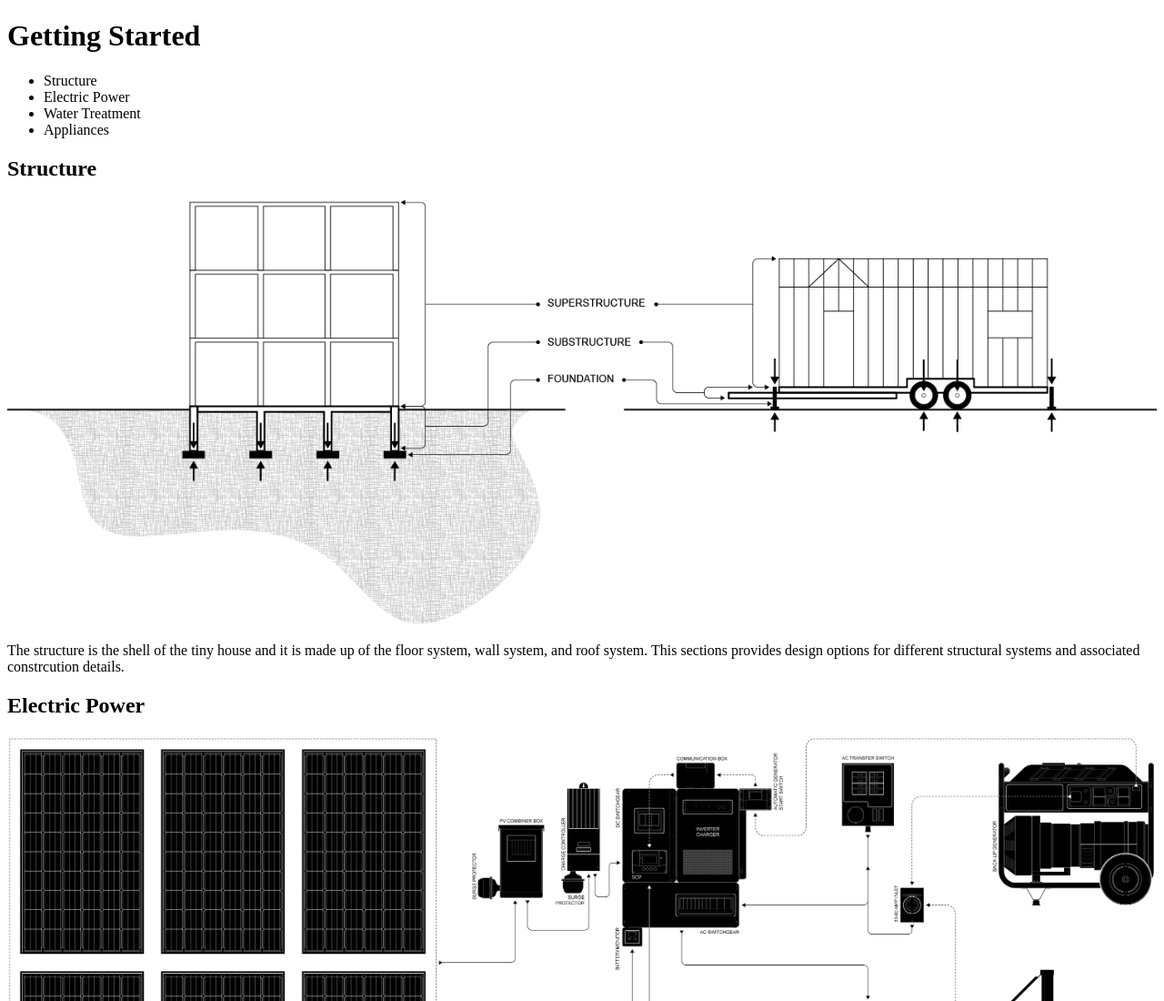
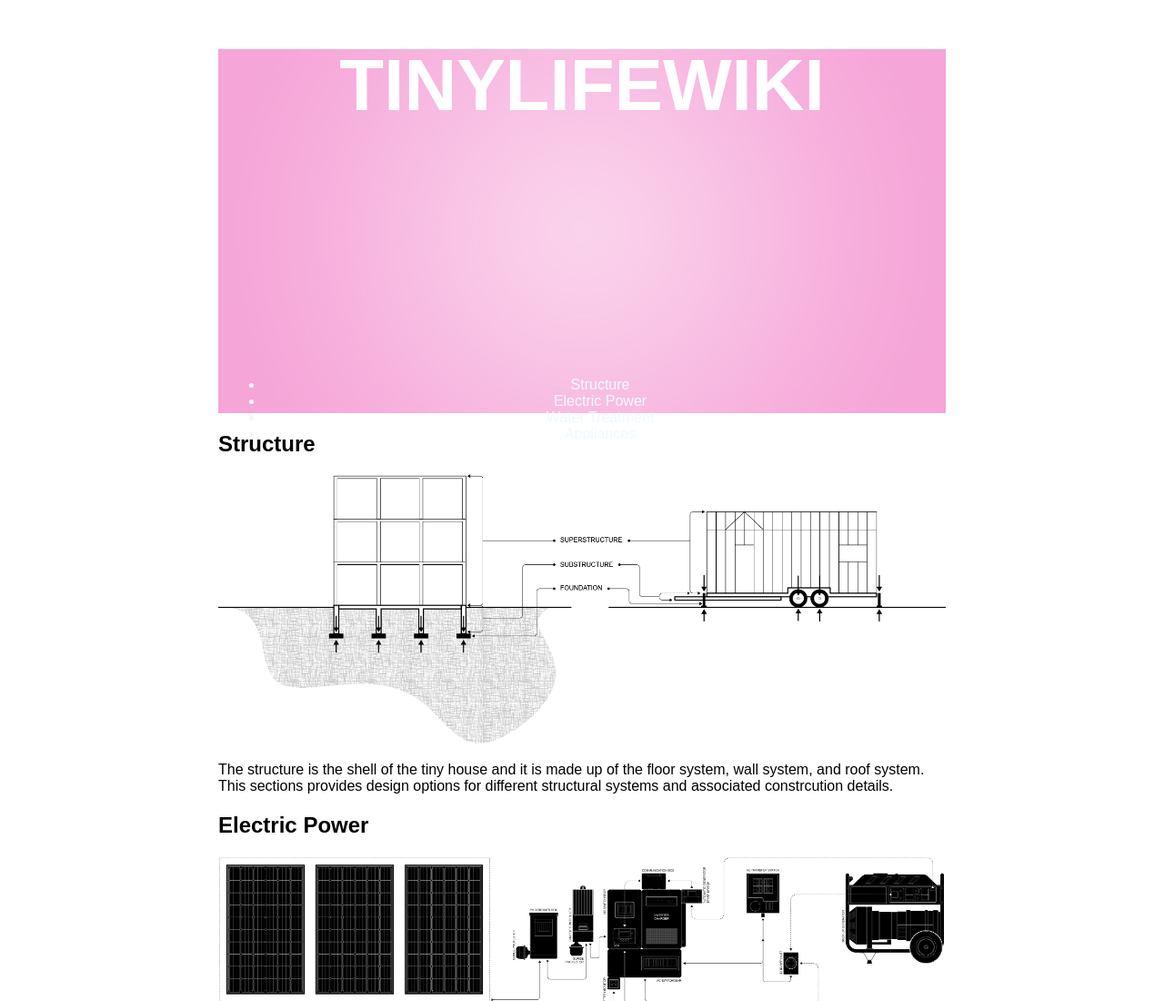
Before and after one commit to kalasady/html-me-something, a plain HTML site: page index.html in a window 1280 px wide. Shown: the top 1100 px of the page at 91% size. Drawn offline with Linux system fonts and the light colour scheme; a script that the page names is missing; files whose address does not match are found by name.

Commit message:
Updated index.html

```diff
--- a/index.html
+++ b/index.html
@@ -5,13 +5,13 @@
     <meta http-equiv="X-UA-Compatible" content="IE=edge">
     <title>Tiny Life Wiki</title>
     <meta name="viewport" content="width=device-width, initial-scale=1">
-    <link rel="stylesheet" type="text/css" media="screen" href="main.css" />
+    <link rel="stylesheet" type="text/css" media="screen" href="styles.css" />
     <script src="main.js"></script>
 </head>
 <body>
     <header>
-        <h1>Getting Started</h1>
-        <nav>
+        <h1 class="title">TinyLifeWiki</h1>
+        <nav class="container">
             <ul>
                 <li>Structure</li>
                 <li>Electric Power</li>
```
